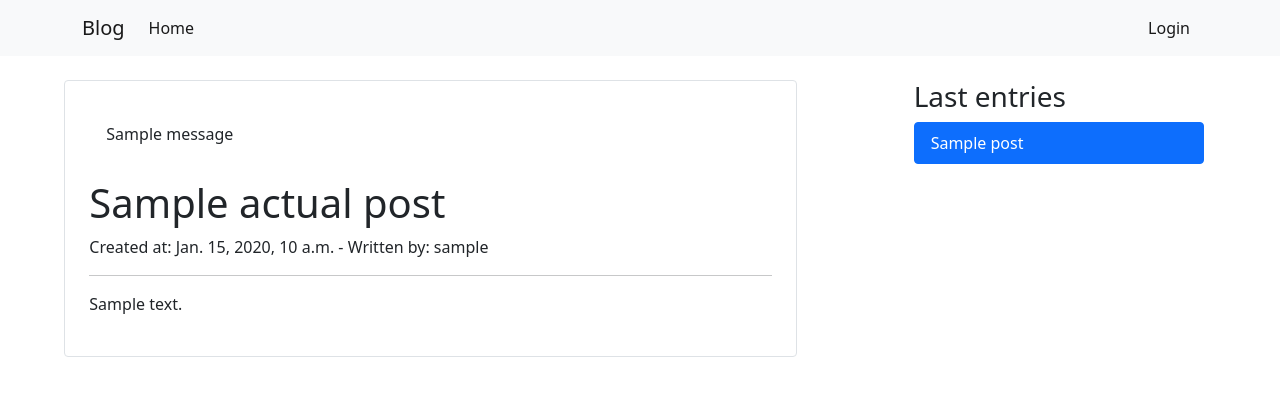
After one commit to nelsonVE/django-blog, a Django app: template blog/templates/blog/view_post.html in a window 1280 px wide. The commit adds this page. Shown: the top 396 px of the page. Run offline with Django 3.2, Linux system fonts and the light colour scheme; the template is opened without the code that fills it: most values are stand-ins (such as "Sample title", 1, 10 or a date in 2020); one stand-in notice (Sample message) is shown; some libraries are stand-ins or nearby versions.

Commit message:
update: Blog delete/update and visualization

```diff
--- a/blog/templates/blog/create_post.html
+++ b/blog/templates/blog/create_post.html
@@ -17,7 +17,7 @@ Create post
                     </div>
                 {% endfor %}
             {% endif %}
-            <form action="{% url 'blog:postCreate'  %}" method="post">
+            <form method="post">
                 {% csrf_token %}
                 {{ form }}
                 <input type="submit" class="btn btn-success mt-3" value="Create post">
--- a/blog/templates/blog/layout/base.html
+++ b/blog/templates/blog/layout/base.html
@@ -20,7 +20,7 @@
       <div class="collapse navbar-collapse" id="navbarSupportedContent">
         <ul class="navbar-nav me-auto mb-2 mb-lg-0">
           <li class="nav-item">
-            <a class="nav-link active" aria-current="page" href="#">Home</a>
+            <a class="nav-link active" aria-current="page" href="{% url 'blog:index'  %}">Home</a>
           </li>
         </ul>
         <ul class="navbar-nav mr-auto mb-2 mb-lg-0">
@@ -57,11 +57,9 @@
 
     <!-- Option 1: Bootstrap Bundle with Popper -->
     <script src="{% static 'js/bootstrap.bundle.min.js' %}"></script>
-
-    <!-- Option 2: Separate Popper and Bootstrap JS -->
-    <!--
-    <script src="https://cdn.jsdelivr.net/npm/@popperjs/core@2.6.0/dist/umd/popper.min.js" integrity="sha384-KsvD1yqQ1/1+IA7gi3P0tyJcT3vR+NdBTt13hSJ2lnve8agRGXTTyNaBYmCR/Nwi" crossorigin="anonymous"></script>
-    <script src="https://cdn.jsdelivr.net/npm/bootstrap@5.0.0-beta2/dist/js/bootstrap.min.js" integrity="sha384-nsg8ua9HAw1y0W1btsyWgBklPnCUAFLuTMS2G72MMONqmOymq585AcH49TLBQObG" crossorigin="anonymous"></script>
-    -->
+    <script>
+    {% block script %}
+    {% endblock %}
+    </script>
   </body>
 </html>
--- /dev/null
+++ b/blog/templates/blog/view_post.html
@@ -0,0 +1,41 @@
+{% extends "blog/layout/base.html" %}
+
+{% block title %}
+Blog - {{ actual_post.title }}
+{% endblock %}
+
+{% block content %}
+    <div class="container-fluid">
+
+        <div class="row">
+            <div class="container border mt-4 col-lg-7 rounded p-4">
+                {% if messages %}
+                    {% for message in messages %}
+                        <div class="alert {{ message.tags }}" role="alert">
+                            {{ message }}
+                        </div>
+                    {% endfor %}
+                {% endif %}
+                <h1>{{ actual_post.title }}</h1>
+                <small class="fw-light fs-6 float-start">Created at: {{actual_post.created_at}} - Written by: {{ actual_post.user.username }}</small>
+                {% if user.is_staff %}
+                    <div class="float-end">
+                        <a href="{% url 'blog:postUpdate' actual_post.id %}">Modify</a> | <a href="{% url 'blog:postDelete' actual_post.id %}">Delete</a>
+                    </div>
+                {% endif %}<br>
+                <hr>
+                <p class="text-break">{{ actual_post.content }}</p>
+            </div>
+            <div class="container mt-4 col-lg-3">
+                <h3>Last entries</h3>
+                {% for post in posts %}
+                    <div class="list-group">
+                        <a href="{% url 'blog:postView' post.id %}" class="list-group-item list-group-item-action {% if post.id == actual_post.id %}active{% endif %}" aria-current="true">
+                            {{ post.title }}
+                        </a>
+                    </div>
+                {% endfor %}
+            </div>
+        </div>
+    </div>
+{% endblock %}
--- a/blog/urls.py
+++ b/blog/urls.py
@@ -9,4 +9,7 @@ urlpatterns = [
     path('login', views.loginUser, name='login'),
     path('logout', views.logoutUser, name='logout'),
     path('post/create', views.postCreate, name='postCreate'),
+    path('post/<int:post_id>', views.postView, name='postView'),
+    path('post/update/<int:post_id>', views.postUpdate, name='postUpdate'),
+    path('post/delete/<int:post_id>', views.postDelete, name='postDelete'),
 ]
```
Also changed, not shown: blog/forms.py (+7 -1 lines), blog/templates/blog/index.html (+24 -1 lines), blog/views.py (+58 -3 lines).
